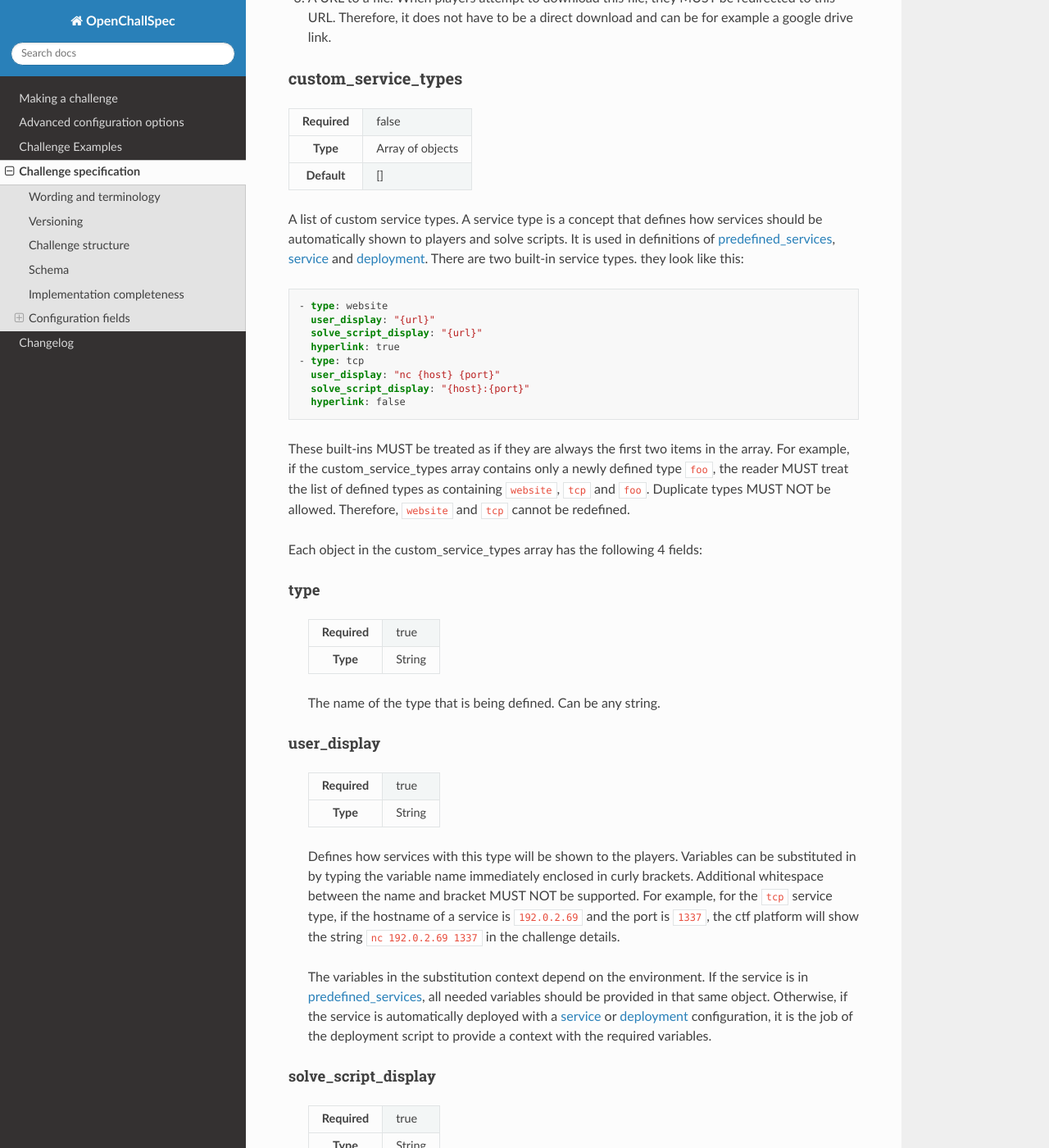
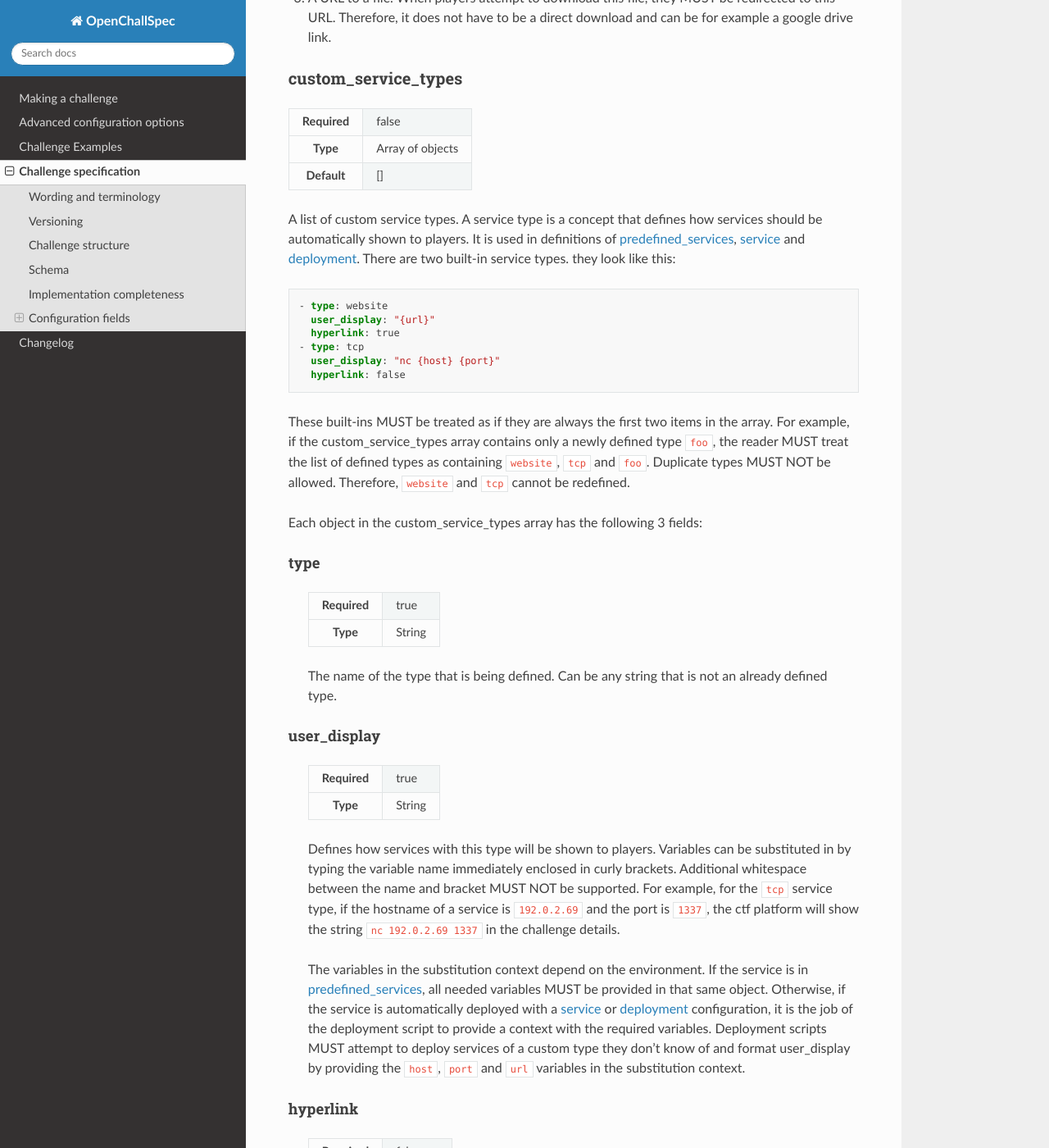
Before and after one commit to CTF-Organizers/OpenChallSpec, a Sphinx documentation site: the page built from docs/challenge_specification.rst, in a window 1280 px wide and 1400 px high, scrolled down 6012 px. Shown: the whole window at 82% size. Built offline with Sphinx 7.4.7 and the Read the Docs theme 2.0.0, drawn with Linux system fonts in a browser that asks for light colours; some of the changed text lies outside the part shown.

Commit message:
removed solve_script_display

```diff
--- a/docs/advanced_configuration_options.rst
+++ b/docs/advanced_configuration_options.rst
@@ -84,8 +83,6 @@ For the sake of example, lets say predefined_services looks like this:
 
 The ``user_display`` option specifies how this service is displayed to players. In this case, players would receive the string ``htjp://203.0.113.43:1337`` as the service. If the challenge uses ``deployment`` to deploy a ``htjp`` type service, the formatting options provided will be ``host`` containing the ip/DNS resolvable hostname, ``port`` containing the port, and ``url`` containing the host and port formatted as a proper http URL. You can use other formatting options, but in that case you must either write a custom deployment backend that provides those options or use predefined_services, where you can define arbitrary formatting options.
 
-The ``solve_script_display`` option is similar to ``user_display``, but defines how the solve script is run against the service. in this case, the solve script would be run with the service command line argument like this: ``docker run solve_script 203.0.113.43:1337``.
-
 The ``hyperlink`` option defines if a CTF platform should make the service clickable and openable in a browser.
 
 The default ``website`` and ``tcp`` types cannot be overwritten. They are defined thusly:
--- a/docs/challenge_specification.rst
+++ b/docs/challenge_specification.rst
@@ -296,22 +296,20 @@ custom_service_types
     * - Default
       - []
 
-A list of custom service types. A service type is a concept that defines how services should be automatically shown to players and solve scripts. It is used in definitions of predefined_services_, service_ and deployment_. There are two built-in service types. they look like this:
+A list of custom service types. A service type is a concept that defines how services should be automatically shown to players. It is used in definitions of predefined_services_, service_ and deployment_. There are two built-in service types. they look like this:
 
 ::
 
     - type: website
       user_display: "{url}"
-      solve_script_display: "{url}"
       hyperlink: true
     - type: tcp
       user_display: "nc {host} {port}"
-      solve_script_display: "{host}:{port}"
       hyperlink: false
 
 These built-ins MUST be treated as if they are always the first two items in the array. For example, if the custom_service_types array contains only a newly defined type ``foo``, the reader MUST treat the list of defined types as containing ``website``, ``tcp`` and ``foo``. Duplicate types MUST NOT be allowed. Therefore, ``website`` and ``tcp`` cannot be redefined.
 
-Each object in the custom_service_types array has the following 4 fields:
+Each object in the custom_service_types array has the following 3 fields:
 
 type
 ----
@@ -323,7 +321,7 @@ type
       * - Type
         - String
 
-  The name of the type that is being defined. Can be any string.
+  The name of the type that is being defined. Can be any string that is not an already defined type.
 
 user_display
 ------------
@@ -335,21 +333,9 @@ user_display
       * - Type
         - String
 
-  Defines how services with this type will be shown to the players. Variables can be substituted in by typing the variable name immediately enclosed in curly brackets. Additional whitespace between the name and bracket MUST NOT be supported. For example, for the ``tcp`` service type, if the hostname of a service is ``192.0.2.69`` and the port is ``1337``, the ctf platform will show the string ``nc 192.0.2.69 1337`` in the challenge details.
+  Defines how services with this type will be shown to players. Variables can be substituted in by typing the variable name immediately enclosed in curly brackets. Additional whitespace between the name and bracket MUST NOT be supported. For example, for the ``tcp`` service type, if the hostname of a service is ``192.0.2.69`` and the port is ``1337``, the ctf platform will show the string ``nc 192.0.2.69 1337`` in the challenge details.
 
-  The variables in the substitution context depend on the environment. If the service is in predefined_services_, all needed variables should be provided in that same object. Otherwise, if the service is automatically deployed with a service_ or deployment_ configuration, it is the job of the deployment script to provide a context with the required variables.
-
-solve_script_display
---------------------
-  .. list-table::
-      :stub-columns: 1
-
-      * - Required
-        - true
-      * - Type
-        - String
-
-  This behaves almost the same as user_display_ above. The difference is that instead of showing the resulting string to the user, it is showed to the solution_image_ script by passing it as a command line argument.
+  The variables in the substitution context depend on the environment. If the service is in predefined_services_, all needed variables MUST be provided in that same object. Otherwise, if the service is automatically deployed with a service_ or deployment_ configuration, it is the job of the deployment script to provide a context with the required variables. Deployment scripts MUST attempt to deploy services of a custom type they don't know of and format user_display by providing the ``host``, ``port`` and ``url`` variables in the substitution context.
 
 hyperlink
 ---------
@@ -394,7 +380,7 @@ type
 
   The service type for this service. MUST be either ``website``, ``tcp``, or one defined in custom_service_types_. See custom_service_types_ for info on what a service type is.
 
-All other fields are formatting context for formatting user_display_ and solve_script_display_. Therefore, if the service type is ``website``, a ``url`` field must be passed. If the object is instead ``tcp``, a ``hostname`` and ``ip`` field must be passed.
+All other fields are formatting context for formatting user_display_. Therefore, if the service type is ``website``, a ``url`` field must be passed. If the object is instead ``tcp``, a ``hostname`` and ``ip`` field must be passed.
 
 service
 =======
@@ -637,15 +623,15 @@ A solution script that can be run to validate the challenge is functioning and s
 
 The string defines the docker image for this solution. This can be defined in the same ways as :ref:`the image in a service container<deploy-image>`.
 
-The solution container usually needs to know on which host and port a service runs on. This information is passed as strings as command line arguments when running a docker container. The strings are formatted the way they are defined in solve_script_display_, meaning that for ``tcp`` challenges a string like ``192.0.2.69:1337`` will be used and for ``website`` challenges the service URL will be used.
+The solution container usually needs to know on which host and port a service runs on. This information is passed as a string in a command line argument when running a docker container. The string MUST be formatted by separating the host and port of the service with a colon, like this: ``192.0.2.69:1337``
 
-If a challenge has multiple services, they MUST be passed in the following order:
+If a challenge has multiple services, they MUST be passed as separate command line arguments in the following order:
 1. All predefined_services_, in the order they are defined
 2. For all containers_ in the order they are defined: all services_, in the order they are defined
 
-When creating the container, be sure to use `ENTRYPOINT in exec form <https://docs.docker.com/engine/reference/builder/#entrypoint>`_ as otherwise the command line arguments will not work. Using ``CMD`` instead will not work.
+When creating the container, be sure to use `ENTRYPOINT in exec form <https://docs.docker.com/engine/reference/builder/#entrypoint>`_ as otherwise the command line arguments will not be passed to the entrypoint in the container. Using ``CMD`` instead will not work.
 
-The solution container must be run with an environment variable ``FLAG``, containing the first ``text``-type flags_ entry enclosed in the flag format (a valid flag). If no such entry exists, the environment variable MUST be set to an empty string.
+The solution container MUST be run with an environment variable ``FLAG``, containing the first ``text``-type flags_ entry enclosed in the flag format (a valid flag). If no such entry exists, the environment variable MUST be set to an empty string.
 
 If the challenge is functioning as expected, the solution container MUST output nothing more than a valid flag and optionally a trailing newline. Scripts that run this solution container SHOULD strip the resulting flag from whitespace on both ends before validating, in order to prevent rouge whitespace from invalidating the flag. Any output that is not a valid flag should be treated as if the service is malfunctioning.
 
--- a/docs/making_a_challenge.rst
+++ b/docs/making_a_challenge.rst
@@ -67,7 +67,7 @@ A solve script can be useful locally during development to check that the challe
 
     solution_image: ./solution
 
-This option behaves similarly to the ``image`` option :ref:`above <docker-config>`. In this case, a docker image will be built from the ``solution`` directory. To test if a challenge is solvable, this image will be ran with the challenge location as command line arguments. For example, for a TCP service a string like ``203.0.113.43:1337`` will be passed. For a website service, it will be the URL. Therefore, if you are using a container, make sure it runs the script using ``ENTRYPOINT`` in `exec form <https://docs.docker.com/engine/reference/builder/#entrypoint>`_ instead of ``CMD`` in the ``Dockerfile`` so that command line arguments get passed correctly. The container should output just the flag on STDOUT if the challenge was solved successfully.
+This option behaves similarly to the ``image`` option :ref:`above <docker-config>`. In this case, a docker image will be built from the ``solution`` directory. To test if a challenge is solvable, this image will be ran with the challenge location as command line arguments. For example, a command line argument can be a string like ``203.0.113.43:1337``. Therefore, if you are using a container, make sure it runs the script using ``ENTRYPOINT`` in `exec form <https://docs.docker.com/engine/reference/builder/#entrypoint>`_ instead of ``CMD`` in the ``Dockerfile`` so that command line arguments get passed correctly. The container should output just the flag on STDOUT if the challenge was solved successfully.
 
 If this seems complicated, check out the practical TODO example.
 
```
Also changed, not shown: other parts of docs/advanced_configuration_options.rst (+0 -3 lines).
